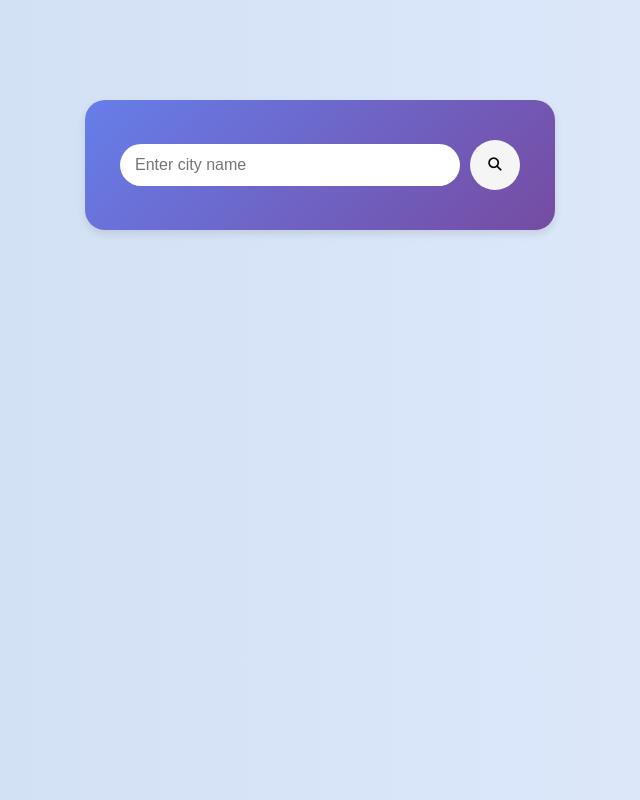
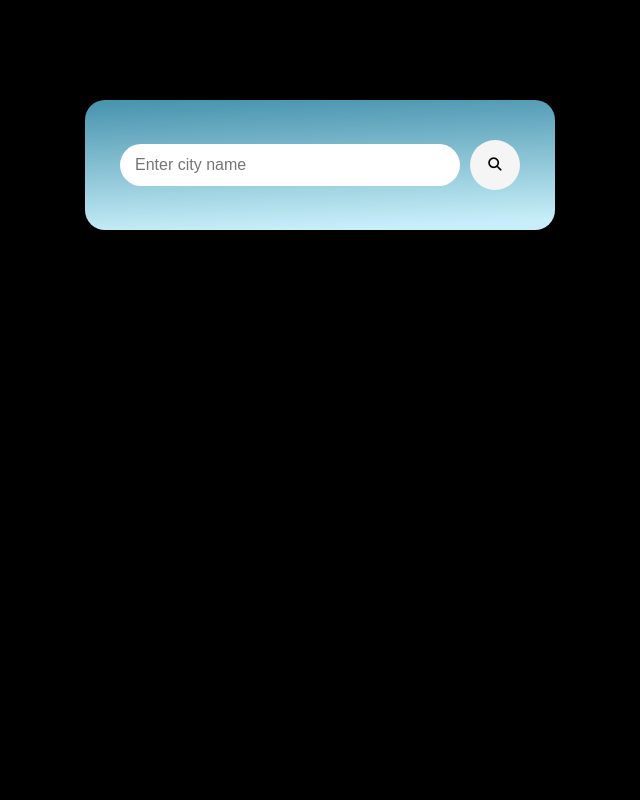
Before and after one commit to sarbaa/Weather-App, a plain HTML site: page index.html in a window 1280 px wide. Shown: the whole page, without its empty margins (320-960 px from the left). Drawn offline with Linux system fonts and the light colour scheme.

Commit message:
Updated UI layout

```diff
--- a/style.css
+++ b/style.css
@@ -6,11 +6,11 @@
 }
 
 body {
-    background: linear-gradient(to right, #cfdef3, #e0eafc);
+    background: black;
 }
 
 .card {
-    background: linear-gradient(135deg, #667eea, #764ba2);
+    background-image: linear-gradient( 178deg,  rgba(74,149,175,1) 2.8%, rgba(200,239,249,1) 93.8% );
     width: 90%;
     max-width: 470px;
     color: #fff;
```
Also changed, not shown: 1 other file.
